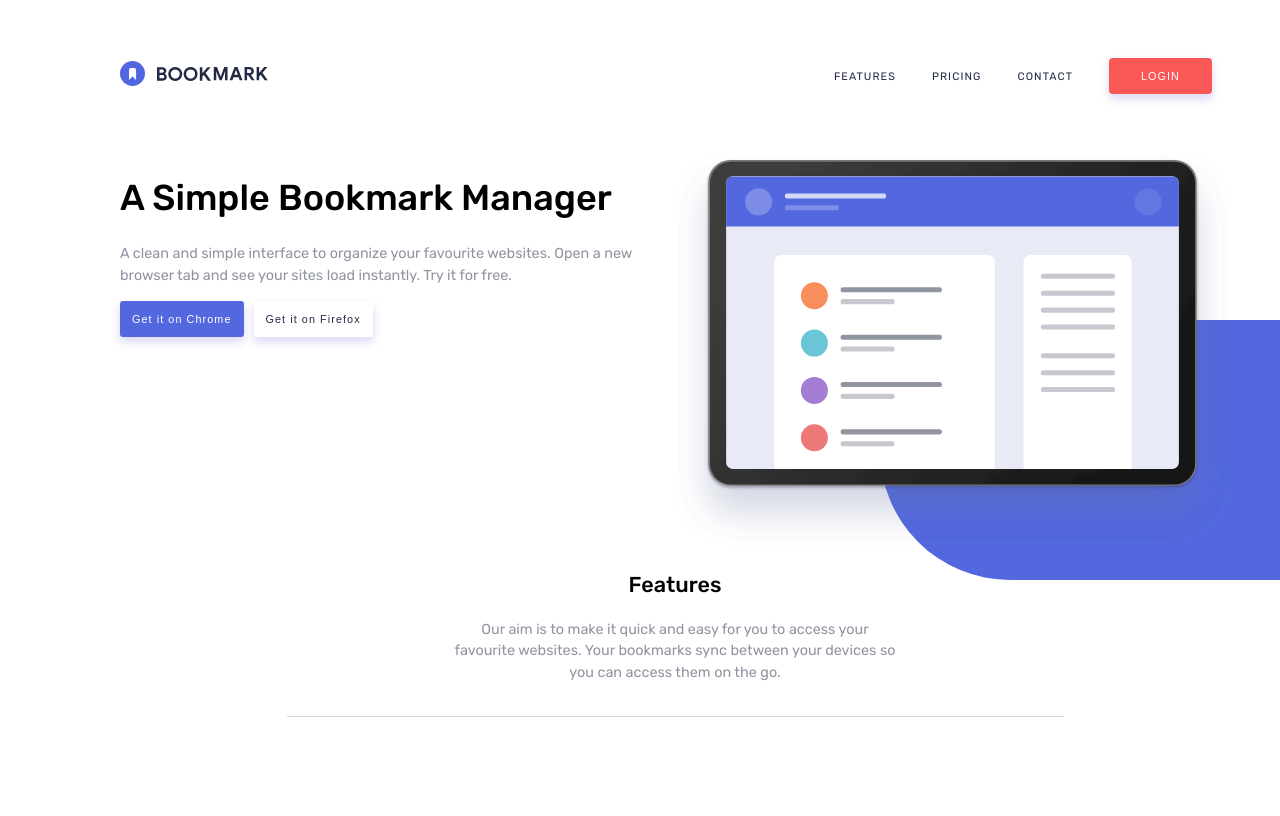
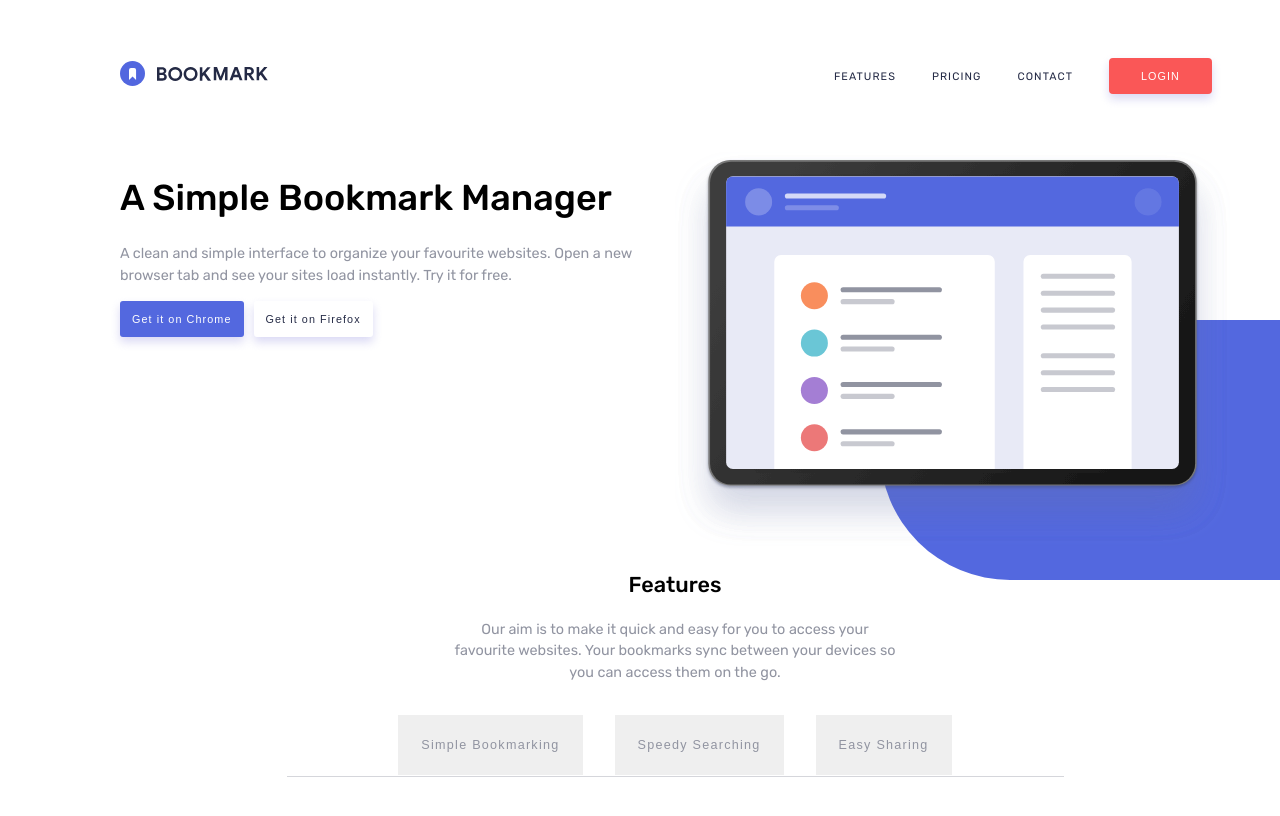
Before and after one commit to yirano/react-bookmark_lp, a React (Create React App) app: page / in a window 1280 px wide. Shown: the top 816 px of the page. Built offline with nearby package versions, Linux system fonts and the light colour scheme.

Commit message:
Transfer button mapping from Features to its own component

```diff
--- a/src/components/Features/SlideButtons/SlideButtons.component.jsx
+++ b/src/components/Features/SlideButtons/SlideButtons.component.jsx
@@ -3,15 +3,11 @@ import '../Features.styles.css';
 
 class SlideButtons extends React.Component {
 	render() {
-		console.log(this.props.item);
 		return (
 			<div>
-				{/* {this.props.item.map(({ id, title, subtitle, caption }) => (
-					<button key={this.props.item.id}>{this.props.item.title}</button>
-				))}
-
-				<div>{this.props.item.subtitle}</div>
-				<div>{this.props.item.caption}</div> */}
+				{this.props.item.map(({ title, id }) => {
+					return <button key={id}>{title}</button>;
+				})}
 			</div>
 		);
 	}
```
